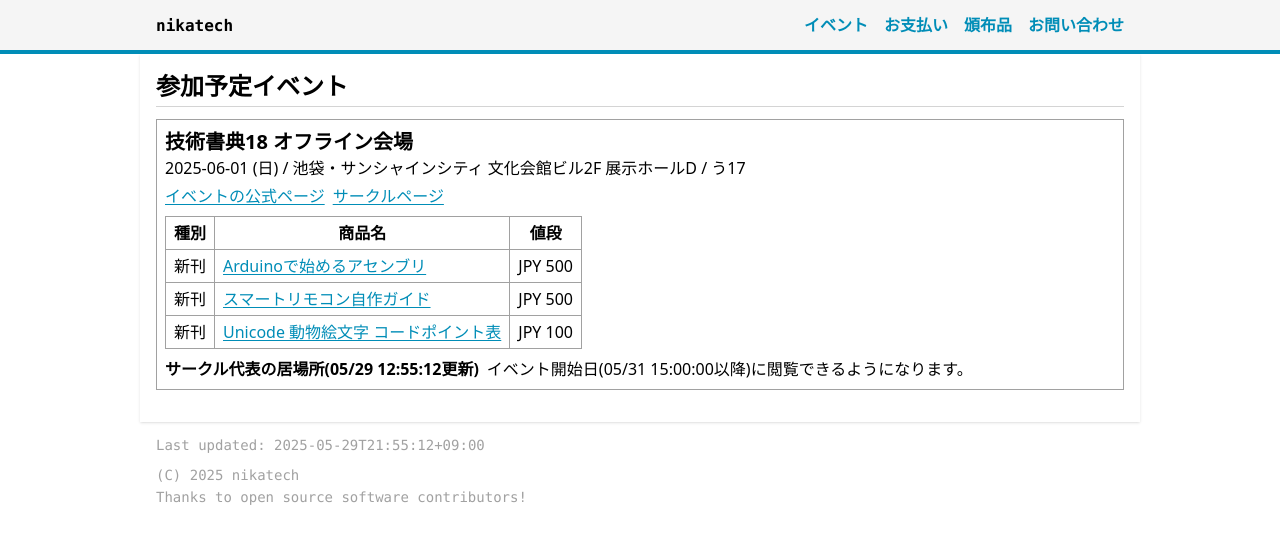
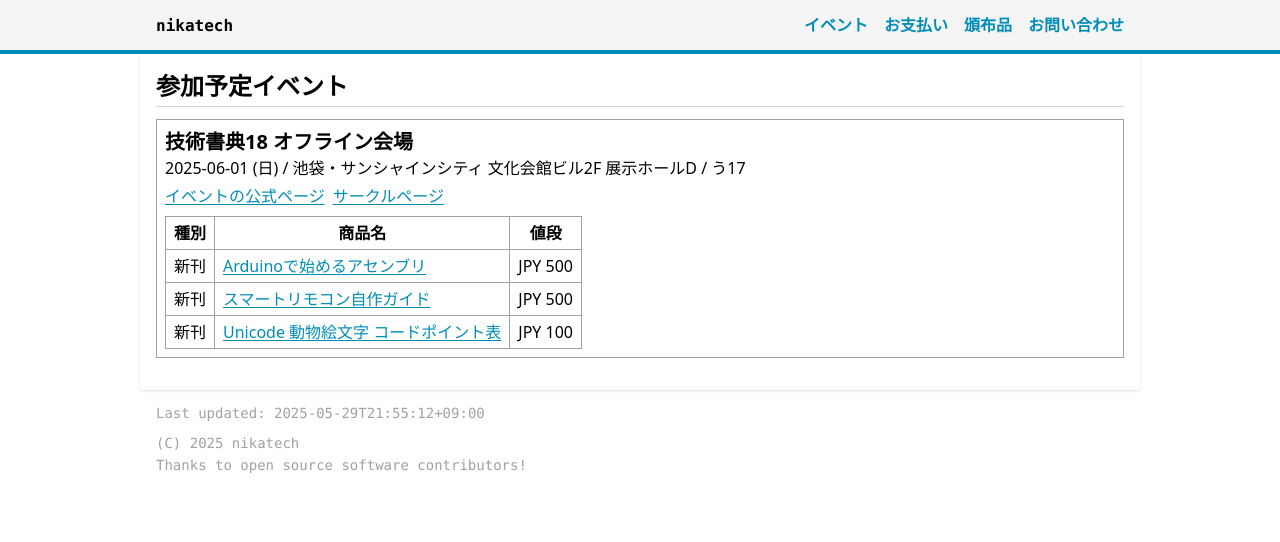
Before and after one commit to nikachu2012/nikatech-site, a Next.js app: page /event in a window 1280 px wide. Shown: the top 542 px of the page. Built offline with nearby package versions, Linux system fonts and the light colour scheme.

Commit message:
[fix] リアルタイムイベント情報を削除

```diff
--- a/app/(default)/event/event.tsx
+++ b/app/(default)/event/event.tsx
@@ -39,9 +39,9 @@
                     </tr>
                 </tbody>
             </table>
-            <div className="mt-2">
+            {/* <div className="mt-2">
                 <RealtimeEvent />
-            </div>
+            </div> */}
         </div>
     </>
 }
```
